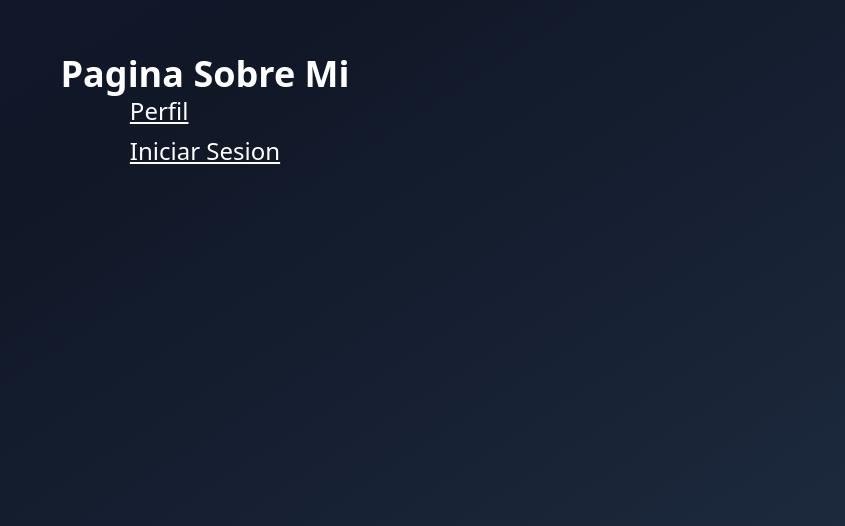
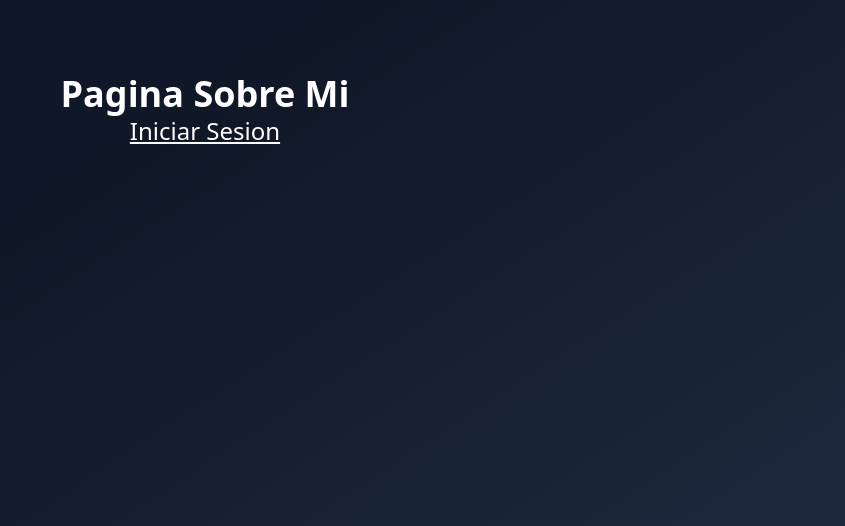
Before and after one commit to D-Amores/hooks-app, a React (Vite) app: page / in a window 1280 px wide. Shown: the part 306-832 px from the top of the page, without its empty margins (435-1280 px from the left). Built offline with nearby package versions, Linux system fonts and the light colour scheme.

Commit message:
feat(auth): implement conditional rendering based on user session

```diff
--- a/src/useContext/context/UserContext.tsx
+++ b/src/useContext/context/UserContext.tsx
@@ -7,6 +7,7 @@ interface UserContextProps {
   // state
   authStatus: AuthStatus;
   user: User | null;
+  isAuthenticated: boolean;
 
   //methods
   login: (userId: number) => boolean;
@@ -54,6 +55,7 @@ const UserContextProvider = ({ children }: PropsWithChildren) => {
     <UserContext value={{
         authStatus: authStatus,
         user: user,
+        isAuthenticated: authStatus === 'authenticated',
         login: handleLogin,
         logout: handleLogout
       }}> {children}
--- a/src/useContext/pages/about/AboutPages.tsx
+++ b/src/useContext/pages/about/AboutPages.tsx
@@ -1,14 +1,34 @@
+import { Button } from "@/components/ui/button";
+import { UserContext } from "@/useContext/context/UserContext"
+import { use } from "react"
 import { Link } from "react-router"
 
 const AboutPages = () => {
+
+  const {isAuthenticated, logout} = use(UserContext);
+
   return (
     <div className='flex flex-col items-center justify-center min-h-screen'>
       <h1 className='text-4xl font-bold'>Pagina Sobre Mi</h1>
       <hr />
 
       <div className='flex flex-col gap-2'>
-        <Link to="/profile" className="hover:text-blue-500 underline text-2xl">Perfil</Link>
-        <Link to="/login" className="hover:text-blue-500 underline text-2xl">Iniciar Sesion</Link>
+        {
+          isAuthenticated && (
+            <Link to="/profile" className="hover:text-blue-500 underline text-2xl">Perfil</Link>
+          )
+        }
+        {
+          isAuthenticated ? (
+            <Button variant="destructive" className="mt-4"
+            onClick={logout}
+            >
+              Salir
+            </Button>
+          ) : (
+            <Link to="/login" className="hover:text-blue-500 underline text-2xl">Iniciar Sesion</Link>
+          )
+        }
       </div>
     </div>
   )
```
